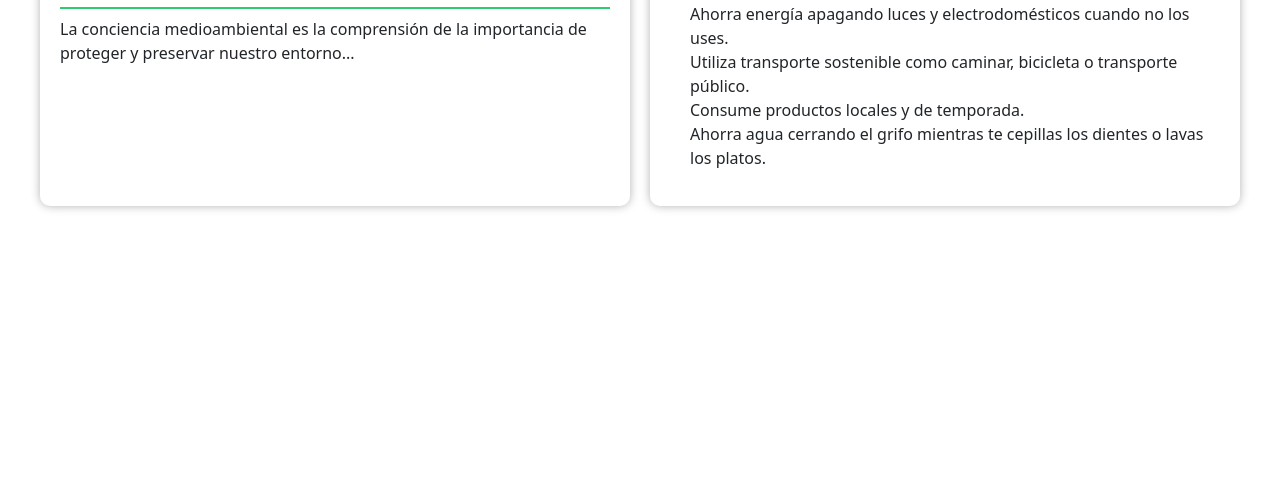
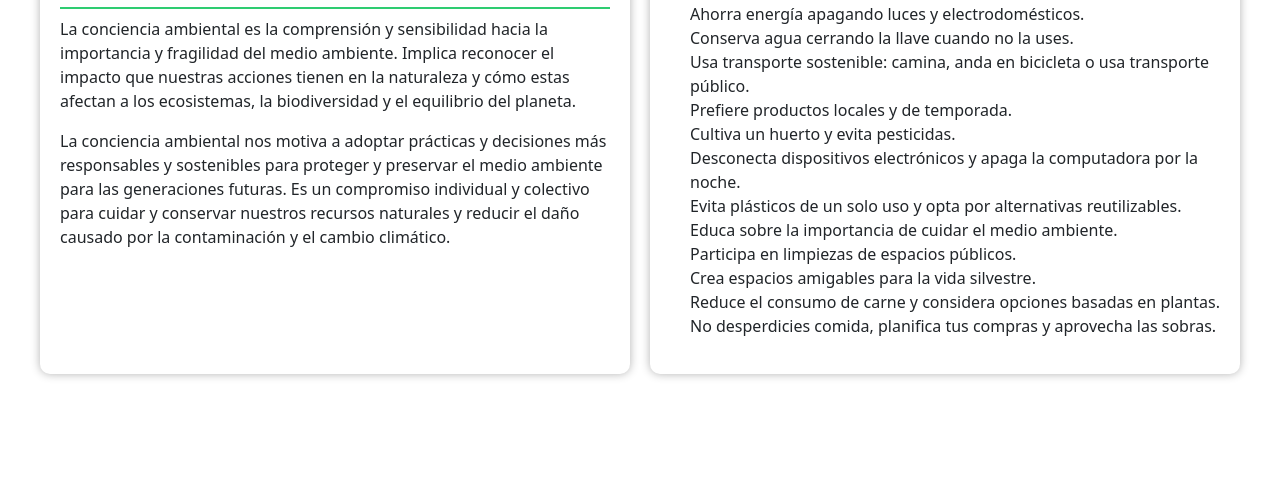
Before and after one commit to FernandoSanchez22/PreEntrega-2Sanchez-fernando, a website: page paginas/Blog.html in a window 1280 px wide. Shown: the part 217-695 px from the top of the page. Drawn offline with nearby package versions, Linux system fonts and the light colour scheme.

Commit message:
subiendo 6

```diff
--- a/paginas/Blog.html
+++ b/paginas/Blog.html
@@ -45,17 +45,29 @@
     <main>
         <section class="contenido">
           <h2>¿Qué es la conciencia medioambiental?</h2>
-          <p>La conciencia medioambiental es la comprensión de la importancia de proteger y preservar nuestro entorno...</p>
+          <p>
+            La conciencia ambiental es la comprensión y sensibilidad hacia la importancia y fragilidad del medio ambiente. Implica reconocer el impacto que nuestras acciones tienen en la naturaleza y cómo estas afectan a los ecosistemas, la biodiversidad y el equilibrio del planeta. </p>
+            <p>
+                La conciencia ambiental nos motiva a adoptar prácticas y decisiones más responsables y sostenibles para proteger y preservar el medio ambiente para las generaciones futuras. Es un compromiso individual y colectivo para cuidar y conservar nuestros recursos naturales y reducir el daño causado por la contaminación y el cambio climático.
+            </p>
         </section>
         <section class="consejos">
           <h2>Consejos Ecológicos</h2>
           <ul>
             <li>Reduce, reutiliza y recicla.</li>
-            <li>Ahorra energía apagando luces y electrodomésticos cuando no los uses.</li>
-            <li>Utiliza transporte sostenible como caminar, bicicleta o transporte público.</li>
-            <li>Consume productos locales y de temporada.</li>
-            <li>Ahorra agua cerrando el grifo mientras te cepillas los dientes o lavas los platos.</li>
-            <!-- Agrega más consejos ecológicos aquí -->
+    <li>Ahorra energía apagando luces y electrodomésticos.</li>
+    <li>Conserva agua cerrando la llave cuando no la uses.</li>
+    <li>Usa transporte sostenible: camina, anda en bicicleta o usa transporte público.</li>
+    <li>Prefiere productos locales y de temporada.</li>
+    <li>Cultiva un huerto y evita pesticidas.</li>
+    <li>Desconecta dispositivos electrónicos y apaga la computadora por la noche.</li>
+    <li>Evita plásticos de un solo uso y opta por alternativas reutilizables.</li>
+    <li>Educa sobre la importancia de cuidar el medio ambiente.</li>
+    <li>Participa en limpiezas de espacios públicos.</li>
+    <li>Crea espacios amigables para la vida silvestre.</li>
+    <li>Reduce el consumo de carne y considera opciones basadas en plantas.</li>
+    <li>No desperdicies comida, planifica tus compras y aprovecha las sobras.</li>
+        </ul>
           </ul>
         </section>
       </main>
```
Also changed, not shown: index.html (+5 -6 lines), paginas/Creadores.html (+8 -8 lines).
